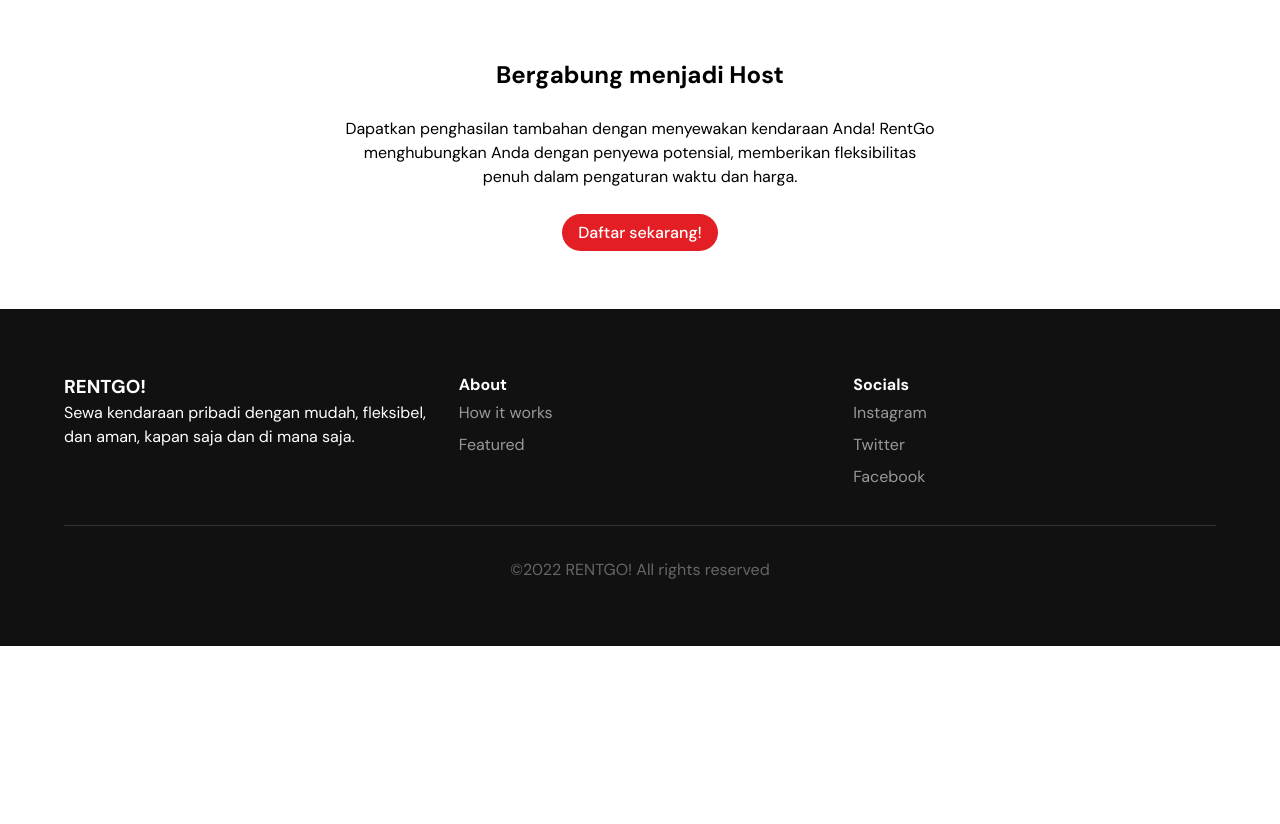
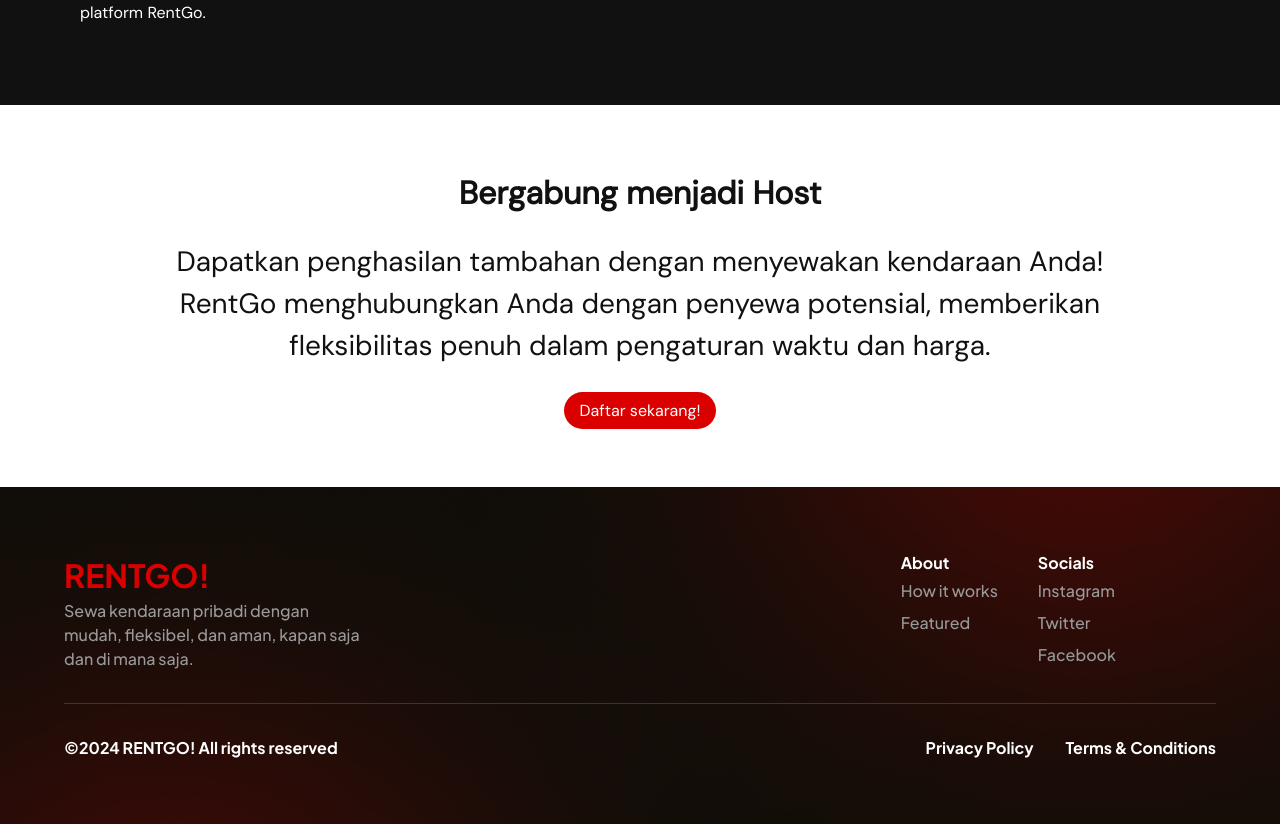
Before and after one commit to JeremyDeandito/LatSTI_RentGo, a plain HTML site: page index.html in a window 1280 px wide. Shown: the part 1709-2533 px from the top of the page. Before the commit the page ends 2355 px from the top, so only its background shows below. Drawn offline with Linux system fonts and the light colour scheme.

Commit message:
Update Landing Page

```diff
--- a/assets/css/index.css
+++ b/assets/css/index.css
@@ -6,7 +6,7 @@
 }
 
 :root {
-    --primary-red: #E31E24;
+    --primary-red: #DA0000;
     --dark-bg: #111111;
 }
 
@@ -28,11 +28,9 @@
     z-index: 1000;
 }
 
-.logo {
-    color: white;
-    font-size: 1.5rem;
-    font-weight: bold;
-    text-decoration: none;
+.header-logo img {
+    width: 200px;
+    height: auto;
 }
 
 .nav-buttons {
@@ -132,12 +130,33 @@
     gap: 2rem;
     max-width: 1200px;
     margin: 0 auto;
-    margin-bottom: 4rem;
+    margin-bottom: 3rem;
 }
 
 .feature-paragraph {
-    padding: 2rem;
-    text-align: center;
+    text-align: left;
+}
+
+.feature-paragraph h1 {
+    font-size: 4rem;
+    font-weight: 600;
+    max-width: 800px;
+    color: var(--primary-red);
+}
+
+.feature-paragraph h2 {
+    font-size: 3rem;
+    font-weight: 600;
+    max-width: 500px;
+    color: var(--dark-bg);
+}
+
+.feature-paragraph p {
+    text-align: justify;
+    font-size: 1.5rem;
+    font-weight: 400;
+    max-width: 500px;
+    color: var(--dark-bg);
 }
 
 .features-grid {
@@ -184,36 +203,72 @@
 /* Host Section */
 .host-section {
     padding: 4rem 5%;
+    display: flex;
+    justify-content: center;
+    align-items: center;
     text-align: center;
     background: white;
 }
 
 .host-content {
-    max-width: 600px;
+    max-width: 1000px;
     margin: 0 auto;
 }
 
 .host-content h2 {
     margin-bottom: 1.5rem;
+    font-size: 2rem;
+    font-weight: 600;
+    color: var(--dark-bg);
 }
 
 .host-content p {
     margin-bottom: 2rem;
+    font-size: 1.75rem;
+    font-weight: 300;
+    color: var(--dark-bg);
 }
 
 /* Footer */
+.footer,
+.footer * {
+    font-family: 'Plus Jakarta Sans', sans-serif;
+}
 .footer {
     padding: 4rem 5%;
-    background: var(--dark-bg);
+    background: url('../images/footerBackground.png') no-repeat center/cover;
     color: white;
 }
 
 .footer-grid {
-    display: grid;
-    grid-template-columns: repeat(auto-fit, minmax(200px, 1fr));
-    gap: 2rem;
-    max-width: 1200px;
-    margin: 0 auto;
+    display: flex;
+    justify-content: space-between;
+    width: 100%;
+}
+.footer-grid h3 {
+    font-size: 2rem;
+    font-weight: 700;
+    color: var(--primary-red);
+}
+
+.footer-grid p {
+    font-size: 1rem;
+    font-weight: 500;
+    color: #999;
+}
+
+.footer-grid > div:first-child {
+    max-width: 300px;
+}
+.footer-grid > div:nth-child(2) {
+    margin-left: auto;
+    margin-right: 40px; /* Add spacing between About and Socials */
+}
+
+/* Keep Socials section aligned to the right */
+.footer-grid > div:nth-child(3) {
+    margin-left: 0;
+    margin-right: 100px;
 }
 
 .footer-links {
@@ -222,16 +277,29 @@
 
 .footer-links li a {
     color: #999;
+    font-size: 1rem;
+    font-weight: 500;
     text-decoration: none;
     line-height: 2;
 }
 
 .copyright {
-    text-align: center;
-    color: #666;
+    display: flex;
+    justify-content: space-between;
+    align-items: center;
+    color: #ffffff;
     margin-top: 2rem;
     padding-top: 2rem;
-    border-top: 1px solid #333;
+    border-top: 1px solid rgba(255, 255, 255, 0.16);
+}
+
+.copyright .left-links {
+    display: flex;
+    gap: 2rem;
+}
+
+.copyright .right-text {
+    text-align: right;
 }
 
 @media (max-width: 768px) {
--- a/index.html
+++ b/index.html
@@ -7,7 +7,7 @@
     <link rel="stylesheet" href="assets/css/index.css">
     <link rel="preconnect" href="https://fonts.googleapis.com">
     <link rel="preconnect" href="https://fonts.gstatic.com" crossorigin>
-    <link href="https://fonts.googleapis.com/css2?family=DM+Sans:ital,opsz,wght@0,9..40,100..1000;1,9..40,100..1000&display=swap" rel="stylesheet">
+    <link href="https://fonts.googleapis.com/css2?family=DM+Sans:ital,opsz@0,9..40;1,9..40&family=Plus+Jakarta+Sans:ital,wght@0,200..800;1,200..800&display=swap" rel="stylesheet">
 </head>
 <body>
     <header class="header">
@@ -40,10 +40,11 @@
     <section class="features">
         <div class="feature-paragraphs-grid">
             <div class="feature-paragraph">
-                <p>Lorem ipsum dolor sit amet, consectetur adipiscing elit. Sed do eiusmod tempor incididunt ut labore et dolore magna aliqua.</p>
+                <h1>RentGo!</h1>
+                <h2>Platform Sewa Kendaraan Terpercaya</h2>
             </div>
             <div class="feature-paragraph">
-                <p>Ut enim ad minim veniam, quis nostrud exercitation ullamco laboris nisi ut aliquip ex ea commodo consequat.</p>
+                <p>RentGo! adalah solusi cerdas untuk kebutuhan transportasi Anda. Kami menghubungkan Anda dengan pemilik kendaraan di sekitar Anda, sehingga Anda bisa menemukan kendaraan yang tepat dengan harga yang sesuai.</p>
             </div>
         </div>
         <div class="features-grid">
@@ -119,7 +120,13 @@
             </div>
         </div>
         <div class="copyright">
-            ©2022 RENTGO! All rights reserved
+            <div class="right-text">
+                <h4>©2024 RENTGO! All rights reserved</h4>
+            </div>
+            <div class="left-links">
+                <h4>Privacy Policy</h4>
+                <h4>Terms & Conditions</h4>
+            </div>
         </div>
     </footer>
 </body>
```
Also changed, not shown: assets/images/footerBackground.png (added).
